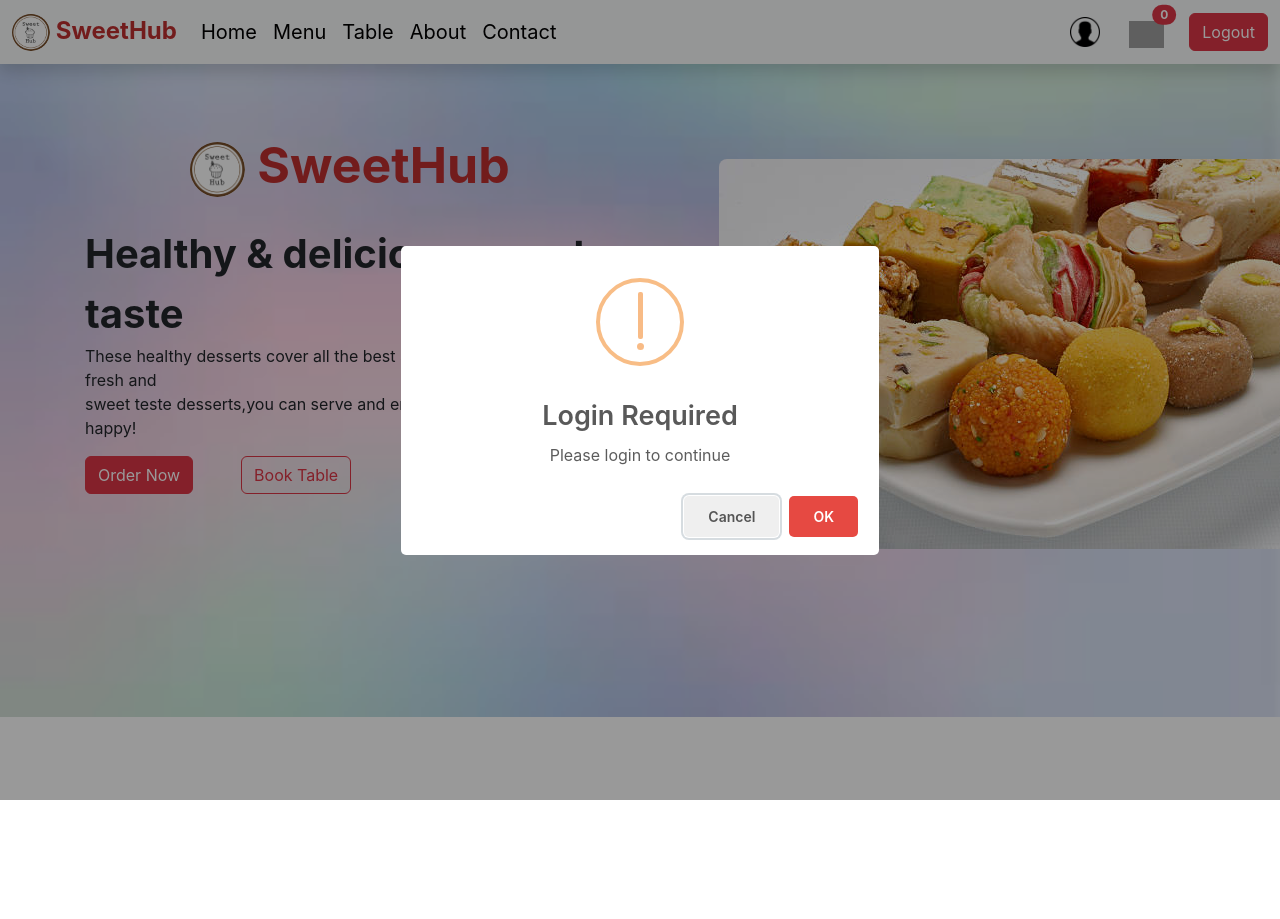
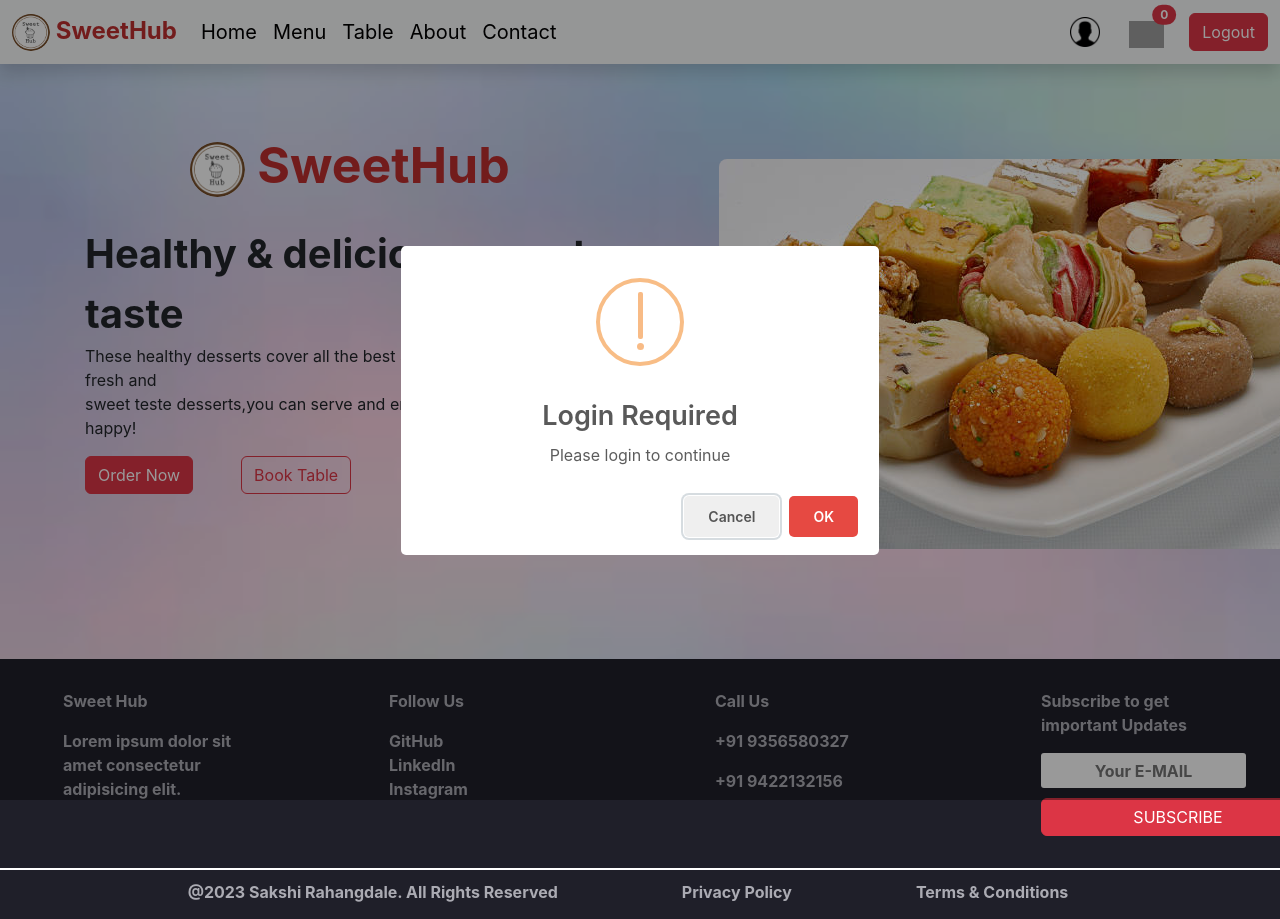
Before and after one commit to sakshi-rah/in-and-gain, a React (Create React App) app in the folder client/: page / in a window 1280 px wide. Shown: the top 919 px of the page. Before the commit the page ends 800 px from the top, so only its background shows below. Built offline with nearby package versions, Linux system fonts and the light colour scheme; grey boxes are pictures that could not be loaded.

Commit message:
feat: footer added

```diff
--- a/client/src/components/Footer/Footer.css
+++ b/client/src/components/Footer/Footer.css
@@ -0,0 +1,83 @@
+.footer {
+    height: max-content;
+    position: relative;
+    moz-transition: all .4s ease-in-out;
+    -o-transition: all .4s ease-in-out;
+    -webkit-transition: all .4s ease-in-out;
+    transition: all .4s ease-in-out;
+    background-color: #1f1f29;
+    outline: none;
+    font-weight: 700;
+    color: #f5f5faa8;
+    margin-top: 80px;
+}
+
+.rest-name {
+    color: #f5f5faa8;
+}
+
+.rest-name:hover {
+    color: #f5f5fa;
+
+}
+
+.footer-row {
+    display: flex;
+    justify-content: center;
+    align-items: center;
+    padding: 30px 0 80px 0;
+    margin: 0;
+}
+
+.footer-col {
+    width: 200px;
+    height: 150px;
+    margin-left: auto;
+    margin-right: auto;
+}
+
+.footer-col p:hover {
+    color: #f5f5fa;
+    cursor: pointer;
+}
+
+.subs-input {
+    height: 35px;
+    width: 205px;
+    margin-bottom: 10px;
+    border-radius: 3px;
+    border: none;
+    font-weight: bold;
+}
+
+.socials-link {
+    color: #f5f5faa8;;
+    text-decoration: none;
+    display: flex;
+}
+
+.socials-link:hover {
+    color: #f5f5fa;
+}
+
+.copyright-section {
+    display: flex;
+    justify-content: center;
+    width: 100%;
+    position: absolute;
+    bottom: 10px;
+    border-top: 2px rgb(255, 255, 255) solid;
+    padding-top: 10px;
+    margin-bottom: 5px;
+}
+
+.copyright-section p {
+    width: fit-content;
+    margin: 0 50px 0 50px;
+    cursor: pointer;
+    font-weight: bold;
+}
+
+.copyright-section p:hover {
+    color: #f5f5fa;
+}
--- a/client/src/components/Footer/Footer.js
+++ b/client/src/components/Footer/Footer.js
@@ -0,0 +1,48 @@
+import React from 'react';
+import "./Footer.css";
+import {Link} from "react-router-dom";
+
+function Footer() {
+    return (
+        <div className='footer row'>
+
+            <div className='row footer-row'>
+
+                <div className='col-3 footer-col'>
+                    <Link className='text-decoration-none rest-name' to='/'>Sweet Hub</Link>
+                    <p className='mt-3'>Lorem ipsum dolor sit amet consectetur adipisicing elit.</p>
+                </div>
+
+                <div className='col-3 footer-col'>
+                    <p>Follow Us</p>
+                    <span className='socials'>
+                        <a href="https://github.com/sakshi-rah" target="_blank" rel='noreferrer' className='socials-link'>GitHub</a>
+                        <a href="https://www.linkedin.com/in/sakshi-rah/" target="_blank" rel='noreferrer' className='socials-link'>LinkedIn</a>
+                        <a href="https://www.instagram.com/r.sakshi_07/" target="_blank" rel='noreferrer' className='socials-link'>Instagram</a>
+                    </span>
+                </div>
+
+                <div className='col-3 footer-col'>
+                    <p>Call Us</p>
+                    <p>+91 9356580327</p>
+                    <p>+91 9422132156</p>
+                </div>
+
+                <div className='col-3 footer-col'>
+                    <p>Subscribe to get important Updates</p>
+                    <input placeholder='Your E-MAIL' className='text-center subs-input' type='email' />
+                    <input value='SUBSCRIBE' className='text-center btn btn-danger text-white'/>
+                </div>
+
+            </div>
+
+            <div className='copyright-section row'>
+                <p className='col-4'>@2023 Sakshi Rahangdale. All Rights Reserved</p>
+                <p className='col-4'>Privacy Policy</p>
+                <p className='col-4'>Terms & Conditions</p>
+            </div>
+        </div>
+    )
+}
+
+export default Footer;
--- a/client/src/views/BookTable/BookTable.js
+++ b/client/src/views/BookTable/BookTable.js
@@ -6,6 +6,7 @@ import { loginRequired } from '../../util/loginRequired'
 import Navbar from '../../components/Navbar/Navbar'
 import "./BookTable.css"
 import table from "../../assets/table-img.png"
+
 
 function BookTable() {
 
--- a/client/src/views/Home/Home.js
+++ b/client/src/views/Home/Home.js
@@ -8,6 +8,7 @@ import { loginRequired } from "./../../util/loginRequired"
 import Navbar from "./../../components/Navbar/Navbar"
 import mithaiImg from "./../../assets/mithai.jpg"
 import shLogo from "./../../assets/shlogo.png"
+import Footer from '../../components/Footer/Footer'
 
 
 function Home() {
@@ -50,7 +51,7 @@ function Home() {
           </div>
         </div>
       </div>
-
+      <Footer />
     </div>
   )
 }
```
